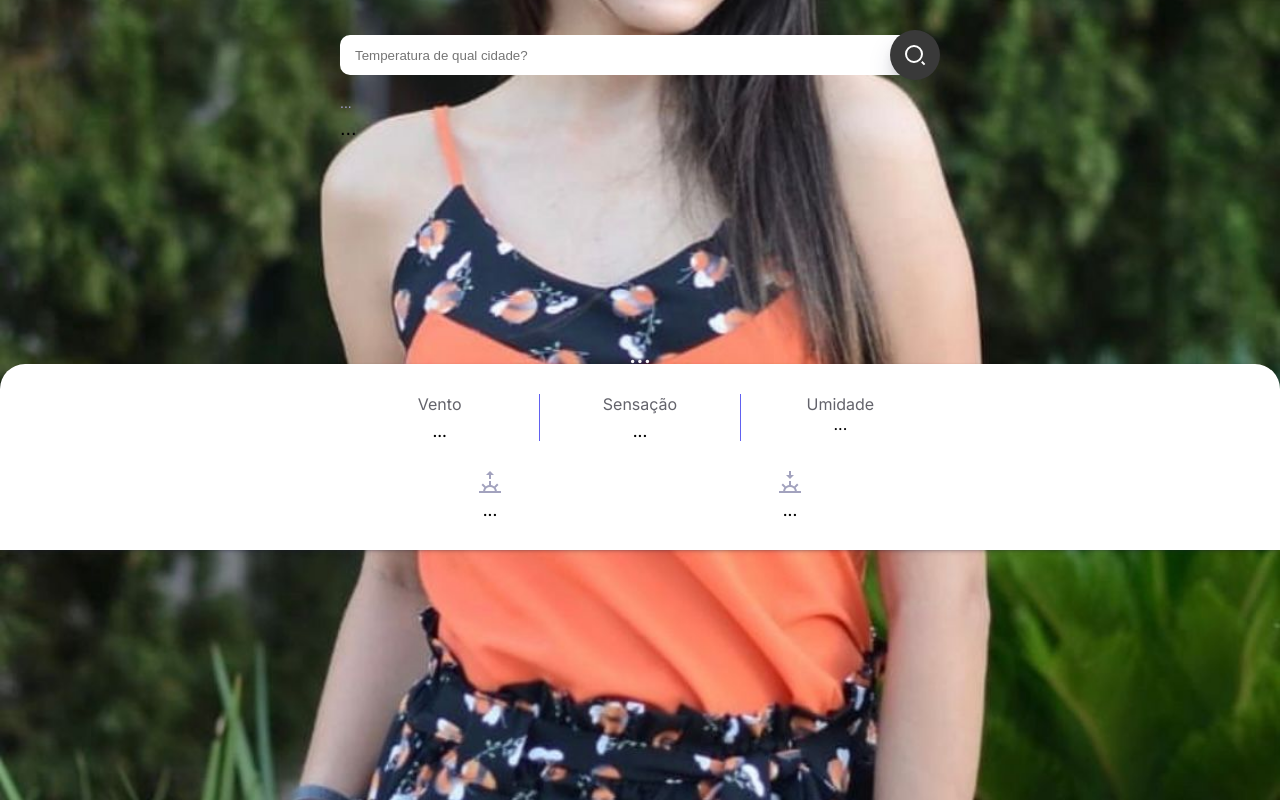
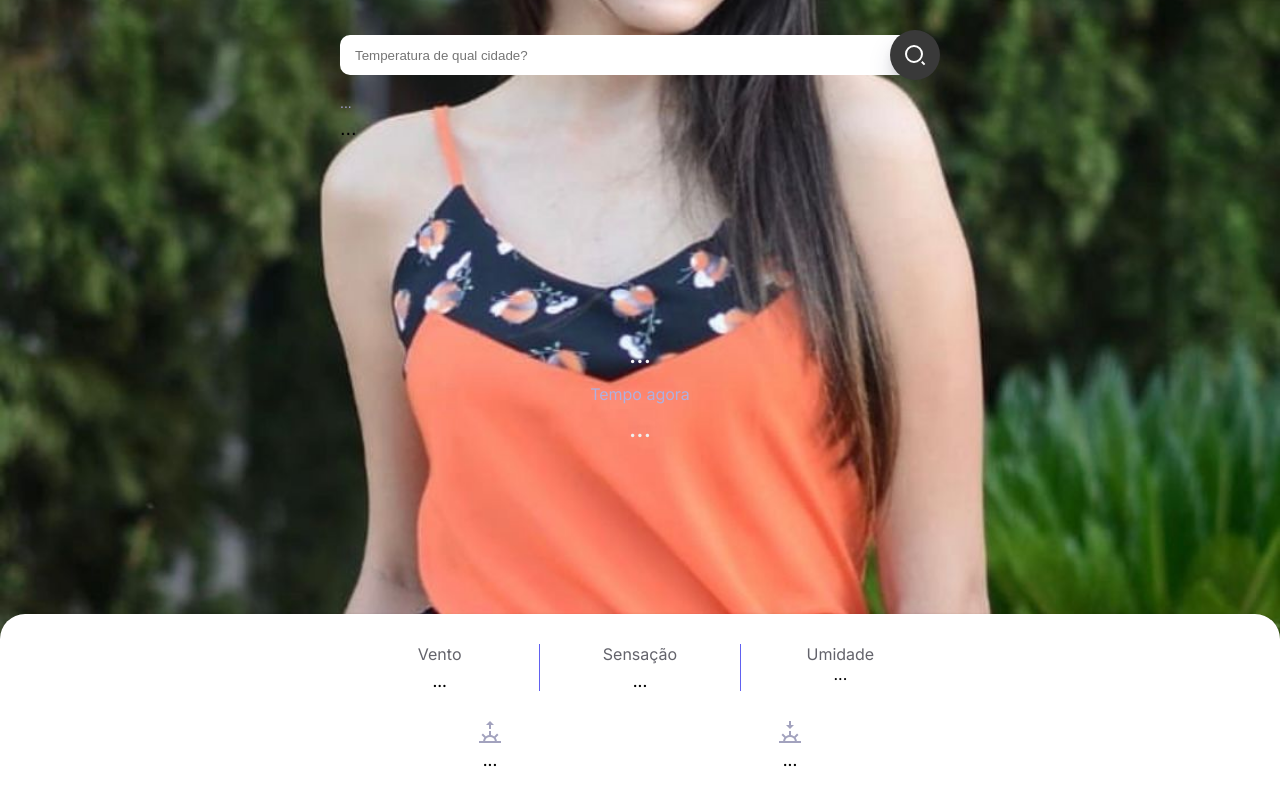
Before and after one commit to devsfabio/SnapClima, a plain HTML site: page index.html in a window 1280 px wide. Drawn offline with Linux system fonts and the light colour scheme.

Commit message:
arrumado

```diff
--- a/style.css
+++ b/style.css
@@ -95,7 +95,6 @@ body {
   color: rgb(240, 239, 237);
 }
 .botton-container {
-  margin-bottom: 250px;
   background: #fff;
   position: absolute;
   bottom: 0;
```
